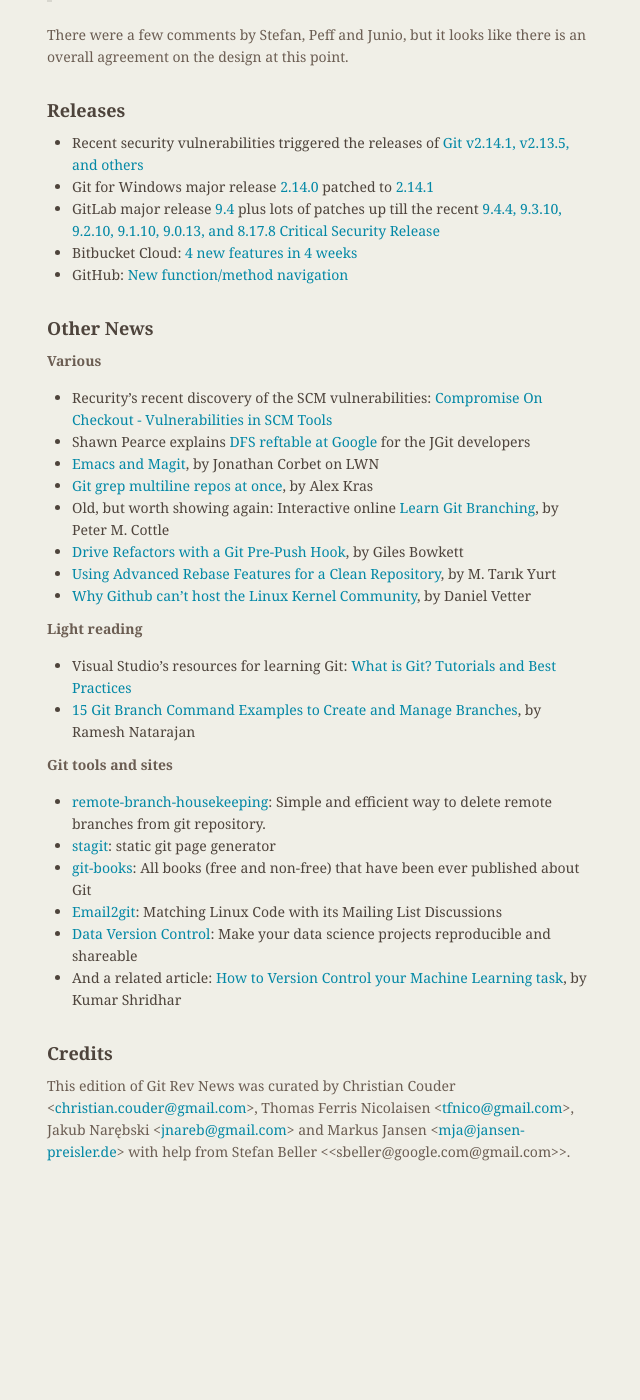
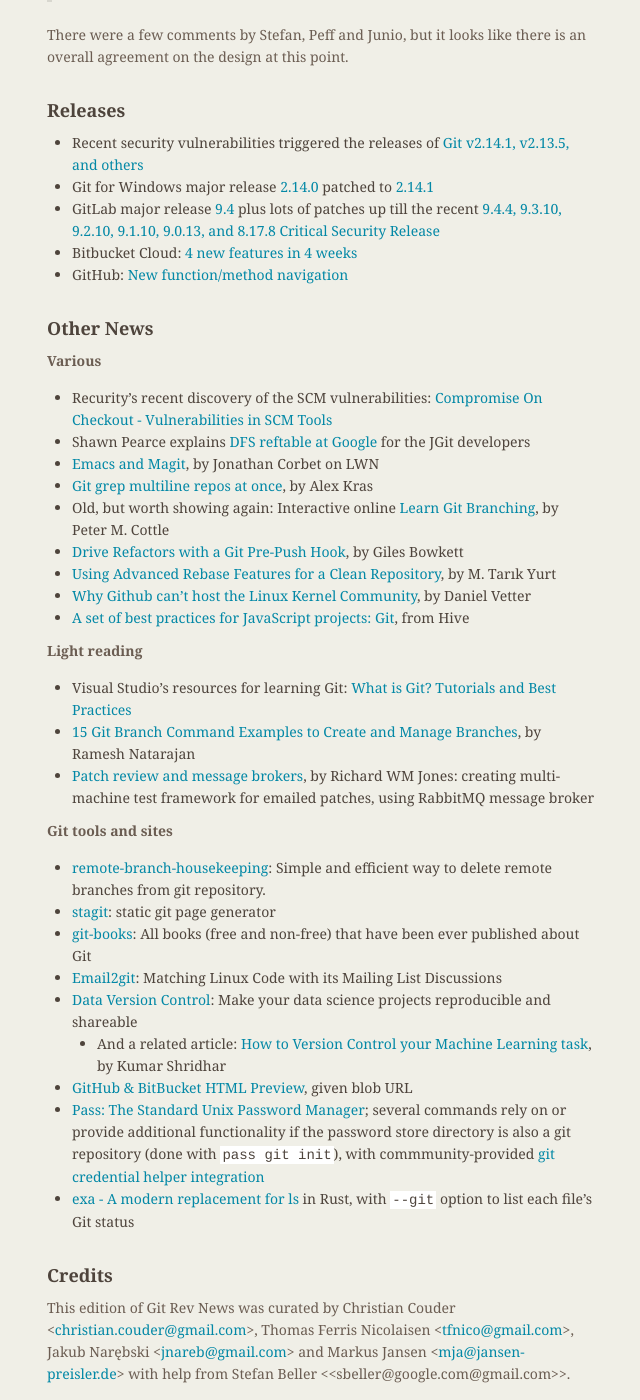
Before and after one commit to git/git.github.io, a Jekyll site: the page built from rev_news/drafts/edition-30.md, in a window 1280 px wide and 1400 px high, scrolled down 4914 px. Shown: the whole window, without its empty margins (487-1127 px from the left). Built offline with Jekyll 4.4.1, drawn with Linux system fonts in a browser that asks for light colours; before the commit the page ends 6092 px from its top, so only the background shows below that.

Commit message:
rn-30: Add a few links more

```diff
--- a/rev_news/drafts/edition-30.md
+++ b/rev_news/drafts/edition-30.md
@@ -285,11 +285,13 @@
 * [Drive Refactors with a Git Pre-Push Hook](http://gilesbowkett.blogspot.de/2017/08/drive-refactors-with-git-pre-push-hook.html), by Giles Bowkett
 * [Using Advanced Rebase Features for a Clean Repository](https://mtyurt.net/2017/08/08/git-using-advanced-rebase-features-for-a-clean-repository/), by M. Tarık Yurt
 * [Why Github can't host the Linux Kernel Community](http://blog.ffwll.ch/2017/08/github-why-cant-host-the-kernel.html), by Daniel Vetter
+* [A set of best practices for JavaScript projects: Git](https://github.com/wearehive/project-guidelines#git), from Hive
 
 __Light reading__
 
 * Visual Studio's resources for learning Git: [What is Git? Tutorials and Best Practices](https://www.visualstudio.com/learn-git/)
 * [15 Git Branch Command Examples to Create and Manage Branches](http://www.thegeekstuff.com/2017/06/git-branch/), by Ramesh Natarajan
+* [Patch review and message brokers](https://rwmj.wordpress.com/2017/07/06/patch-review-and-message-brokers/), by Richard WM Jones: creating multi-machine test framework for emailed patches, using RabbitMQ message broker
 
 __Git tools and sites__
 
@@ -298,7 +300,10 @@
 * [git-books](https://github.com/ghrst/git-books): All books (free and non-free) that have been ever published about Git
 * [Email2git](https://www.linux.com/blog/email2git-matching-linux-code-its-mailing-list-discussions): Matching Linux Code with its Mailing List Discussions
 * [Data Version Control](https://dataversioncontrol.com/): Make your data science projects reproducible and shareable
-* And a related article: [How to Version Control your Machine Learning task](https://medium.com/towards-data-science/how-to-version-control-your-machine-learning-task-cad74dce44c4), by Kumar Shridhar
+  * And a related article: [How to Version Control your Machine Learning task](https://medium.com/towards-data-science/how-to-version-control-your-machine-learning-task-cad74dce44c4), by Kumar Shridhar
+* [GitHub & BitBucket HTML Preview](http://htmlpreview.github.io/), given blob URL
+* [Pass: The Standard Unix Password Manager](https://www.passwordstore.org/); several commands rely on or provide additional functionality if the password store directory is also a git repository (done with `pass git init`), with commmunity-provided [git credential helper integration](https://github.com/languitar/pass-git-helper)
+* [exa - A modern replacement for ls](https://the.exa.website/) in Rust, with `--git` option to list each file's Git status
 
 ## Credits
 
```
